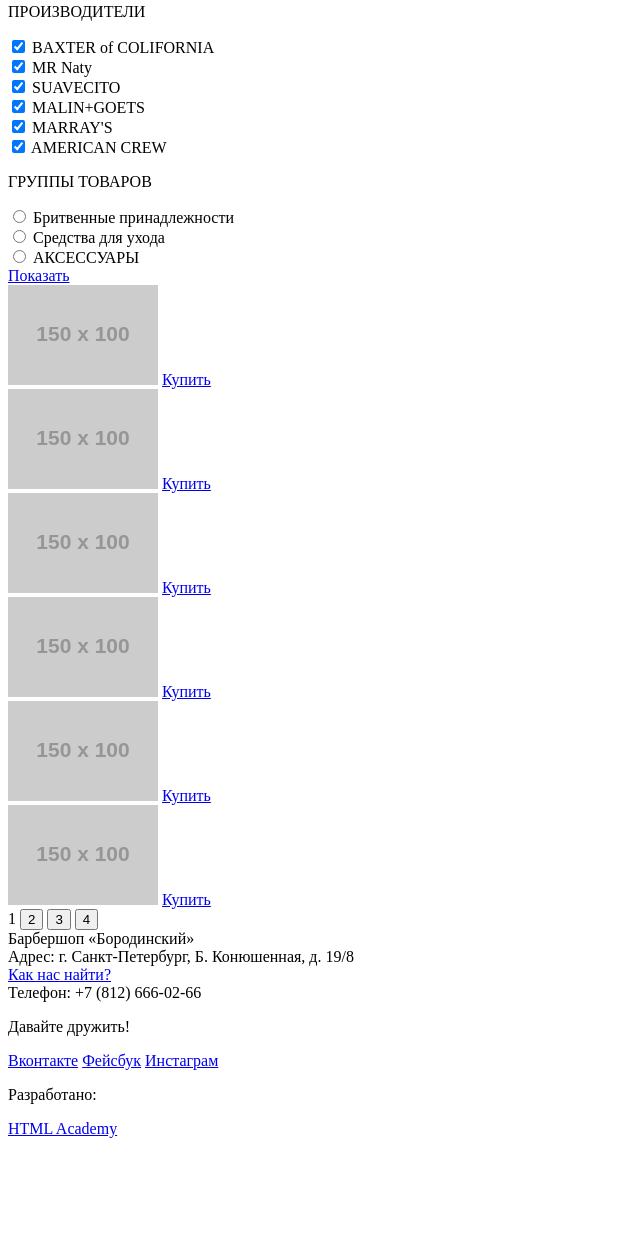
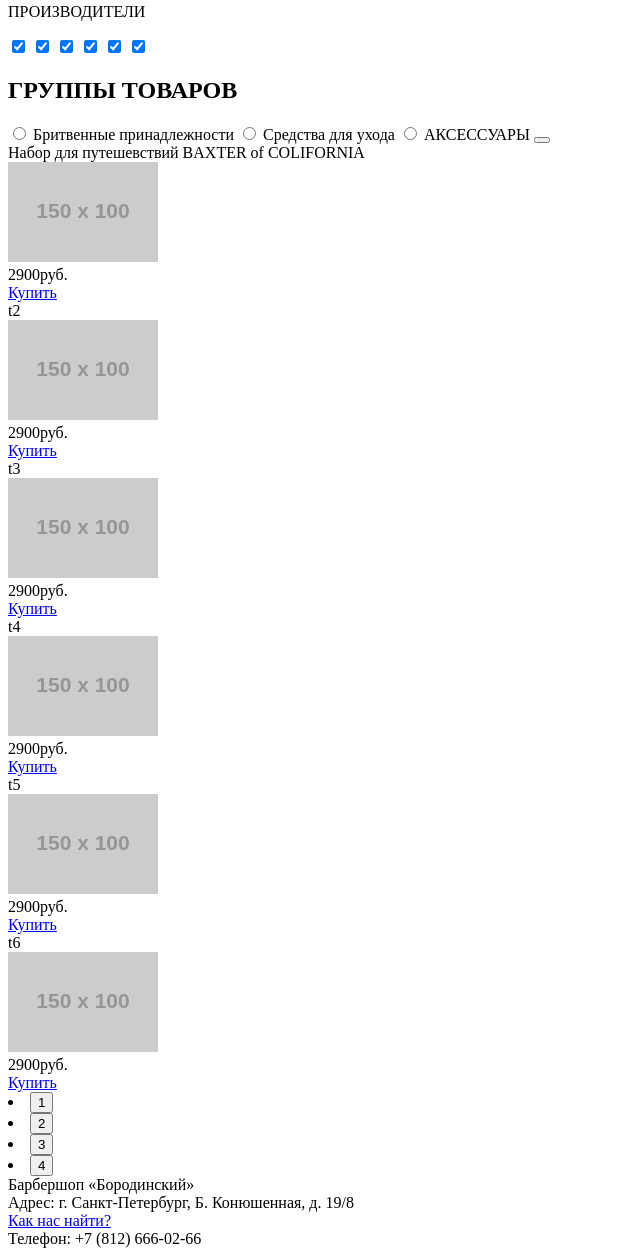
Before and after one commit to Maxbar16/187172-barbershop, a plain HTML site: page catalog.html in a window 1280 px wide. Shown: the part 313-1564 px from the top of the page, without its empty margins (0-640 px from the left). Before the commit the page ends 1459 px from the top, so only its background shows below. Drawn offline with Linux system fonts and the light colour scheme; placeholder pictures from the web are drawn by us.

Commit message:
стр 2 попытка 2

```diff
--- a/catalog.html
+++ b/catalog.html
@@ -37,7 +37,7 @@
 
     <main class="container">
       <h1>Средства для ухода</h1>
-      <nav class="second-nav">
+      <nav class="breadcrumb">
         <ul>
           <li>
             <a href="#">Главная</a>
@@ -54,53 +54,66 @@
       <div class="filter">
          <p>ПРОИЗВОДИТЕЛИ</p>
          <form action="https://echo.htmlacademy.ru">
-            <label><input type="checkbox" checked> BAXTER of COLIFORNIA</label> <br>
-            <label><input type="checkbox" checked> MR Naty</label> <br>
-            <label><input type="checkbox" checked> SUAVECITO</label> <br>
-            <label><input type="checkbox" checked> MALIN+GOETS</label> <br>
-            <label><input type="checkbox" checked> MARRAY'S</label> <br>
-            <label><input type="checkbox" checked> AMERICAN CREW</label> <br>
-        </form>
-        <p>ГРУППЫ ТОВАРОВ</p>
-        <form action="https://echo.htmlacademy.ru">
-            <label><input type="radio" name="grupy tovarov" value="hh"> Бритвенные принадлежности </label> <br>
-            <label><input type="radio" name="grupy tovarov" value="hhh"> Средства для ухода </label> <br>
-            <label><input type="radio" name="grupy tovarov" value="hhhh"> АКСЕССУАРЫ </label><br>
-        <a class="btn" href="#">Показать</a>
+            <label><input type="checkbox" checked></label>
+            <label><input type="checkbox" checked></label>
+            <label><input type="checkbox" checked></label>
+            <label><input type="checkbox" checked></label>
+            <label><input type="checkbox" checked></label>
+            <label><input type="checkbox" checked></label>
+          <h2>ГРУППЫ ТОВАРОВ</h2>
+            <label><input type="radio" name="grupy tovarov" value="hh"> Бритвенные принадлежности </label>
+            <label><input type="radio" name="grupy tovarov" value="hhh"> Средства для ухода </label>
+            <label><input type="radio" name="grupy tovarov" value="hhhh"> АКСЕССУАРЫ </label>
+            <button type="submit" value="Показать">
       </div>
         </form>
 
+      <div>
         <div class="Products">
-        <div class="Product1">
+            <div class="title">Набор для путешевствий BAXTER of COLIFORNIA</div>
             <img src="http://placehold.it/150x100" alt="Набор для путешевствий BAXTER of COLIFORNIA" >
+            <div class="price">2900руб.</div>
             <a class="btn" href="#">Купить</a>
         </div>
-        <div class="Product2">
-          <img src="http://placehold.it/150x100" alt="Набор для путешевствий 2">
+        <div class="Products">
+            <div class="title">t2</div>
+            <img src="http://placehold.it/150x100" alt="Набор для путешевствий BAXTER of COLIFORNIA" >
+            <div class="price">2900руб.</div>
             <a class="btn" href="#">Купить</a>
         </div>
-        <div class="Product3">
-          <img src="http://placehold.it/150x100" alt="Набор для путешевствий 3">
+        <div class="Products">
+            <div class="title">t3</div>
+            <img src="http://placehold.it/150x100" alt="Набор для путешевствий BAXTER of COLIFORNIA" >
+            <div class="price">2900руб.</div>
             <a class="btn" href="#">Купить</a>
         </div>
-        <div class="Product4">
-          <img src="http://placehold.it/150x100" alt="Набор для путешевствий 4">
+        <div class="Products">
+            <div class="title">t4</div>
+            <img src="http://placehold.it/150x100" alt="Набор для путешевствий BAXTER of COLIFORNIA" >
+            <div class="price">2900руб.</div>
             <a class="btn" href="#">Купить</a>
         </div>
-        <div class="Product5">
-          <img src="http://placehold.it/150x100" alt="Набор для путешевствий 5">
+        <div class="Products">
+            <div class="title">t5</div>
+            <img src="http://placehold.it/150x100" alt="Набор для путешевствий BAXTER of COLIFORNIA" >
+            <div class="price">2900руб.</div>
             <a class="btn" href="#">Купить</a>
         </div>
-        <div class="Product6">
-          <img src="http://placehold.it/150x100" alt="Набор для путешевствий 6">
+        <div class="Products">
+            <div class="title">t6</div>
+            <img src="http://placehold.it/150x100" alt="Набор для путешевствий BAXTER of COLIFORNIA" >
+            <div class="price">2900руб.</div>
             <a class="btn" href="#">Купить</a>
         </div>
       </div>
+
       <div class="pages"
-          <button class="page" type="button">1</button>
-          <button class="page" type="button">2</button>
-          <button class="page" type="button">3</button>
-          <button class="page" type="button">4</button>
+        <ul>
+          <li><button class="page" type="button">1</button></li>
+          <li><button class="page-active" type="button">2</button></li>
+          <li><button class="page" type="button">3</button></li>
+          <li><button class="page" type="button">4</button></li>
+        </ul>
       </div>
     </main>
     <footer class="main-footer">
```
Lines whose indentation alone changed are shown as unchanged.
